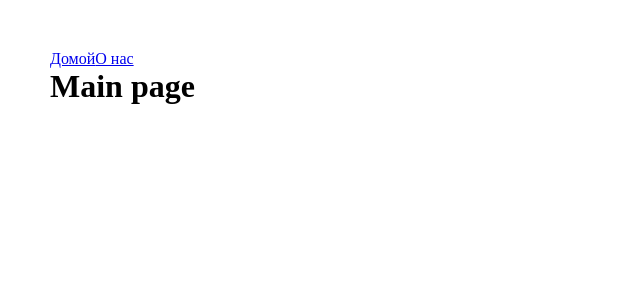
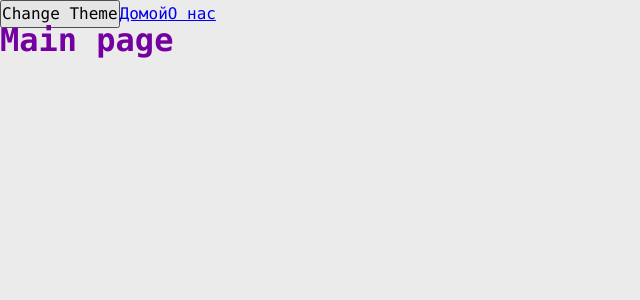
Before and after one commit to KonstantinLA87/project, a React app: page / in a window 1280 px wide. Shown: the top 300 px of the page, without its empty margins (0-640 px from the left). Built offline with nearby package versions, Linux system fonts and the light colour scheme.

Commit message:
Модуль 1.7.1 добавил перекоючатель темы с помощью css переменных

```diff
--- a/src/App.tsx
+++ b/src/App.tsx
@@ -1,12 +1,25 @@
-import { Suspense } from 'react';
+import { Suspense, useState } from 'react';
 import { NavLink, Route, Routes } from 'react-router-dom';
 import { AboutPageAsync } from './pages/AboutPage/AboutPage.async';
 import { MainPageAsync } from './pages/MainPage/MainPage.async';
-import './index.scss';
+import './styles/index.scss';
+
+export enum Theme {
+  LIGHT = 'light',
+  DARK = 'dark'
+}
 
 const App = () => {
+
+  const [theme, setTheme] = useState<Theme>(Theme.LIGHT);
+
+  const toggleTheme = () => {
+    setTheme(theme === Theme.LIGHT ? Theme.DARK : Theme.LIGHT);
+  }
+
   return (
-    <div className="app">
+    <div className={`app ${theme}`}>
+      <button onClick={toggleTheme}>Change Theme</button>
       <NavLink to={'/'}>Домой</NavLink>
       <NavLink to={'/about'}>О нас</NavLink>
       <Suspense fallback={<h1>Загрузка...</h1>}>
--- a/src/index.scss
+++ /dev/null
@@ -1,9 +0,0 @@
-* {
-  margin: 0;
-  padding: 0;
-  box-sizing: border-box;
-}
-
-.app {
-  padding: 50px;
-}
--- /dev/null
+++ b/src/styles/index.scss
@@ -0,0 +1,13 @@
+@import 'reset.scss';
+@import 'variables/globals.scss';
+@import 'themes/dark.scss';
+@import 'themes/light.scss';
+
+
+.app {
+  font: var(--font-m);
+  background: var(--bg-color);
+  color: var(--primary-color);
+
+  min-height: 100vh;
+}
--- /dev/null
+++ b/src/styles/reset.scss
@@ -0,0 +1,10 @@
+* {
+  margin: 0;
+  padding: 0;
+  box-sizing:border-box;
+}
+
+input, button, textarea, select {
+  margin: 0;
+  font: inherit;
+}
--- /dev/null
+++ b/src/styles/themes/dark.scss
@@ -0,0 +1,6 @@
+.app.dark {
+  --bg-color: #212121;
+
+  --primary-color: #b700ff;
+  --secondary-color: #a7a7a7;
+}
--- /dev/null
+++ b/src/styles/themes/light.scss
@@ -0,0 +1,6 @@
+.app.light {
+  --bg-color: #ebebeb;
+
+  --primary-color: #7400a1;
+  --secondary-color: #4e4e4e;
+}
--- /dev/null
+++ b/src/styles/variables/globals.scss
@@ -0,0 +1,11 @@
+:root {
+  --font-family-main: Consolas, 'Open Sans', Serif;
+
+  --font-size-m: 16px;
+  --font-line-m: 24px;
+  --font-m: var(--font-size-m) / var(--font-line-m) var(--font-family-main);
+
+  --font-size-l: 24px;
+  --font-line-l: 32px;
+  --font-l: var(--font-size-l) / var(--font-line-l) var(--font-family-main);
+}
```
